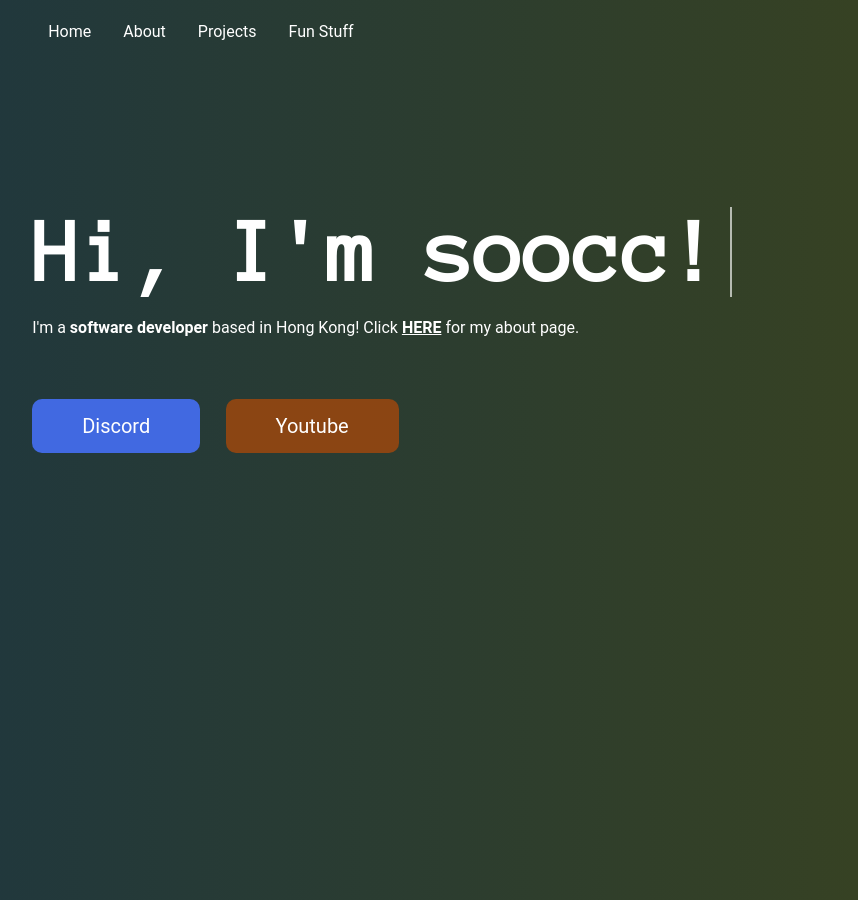
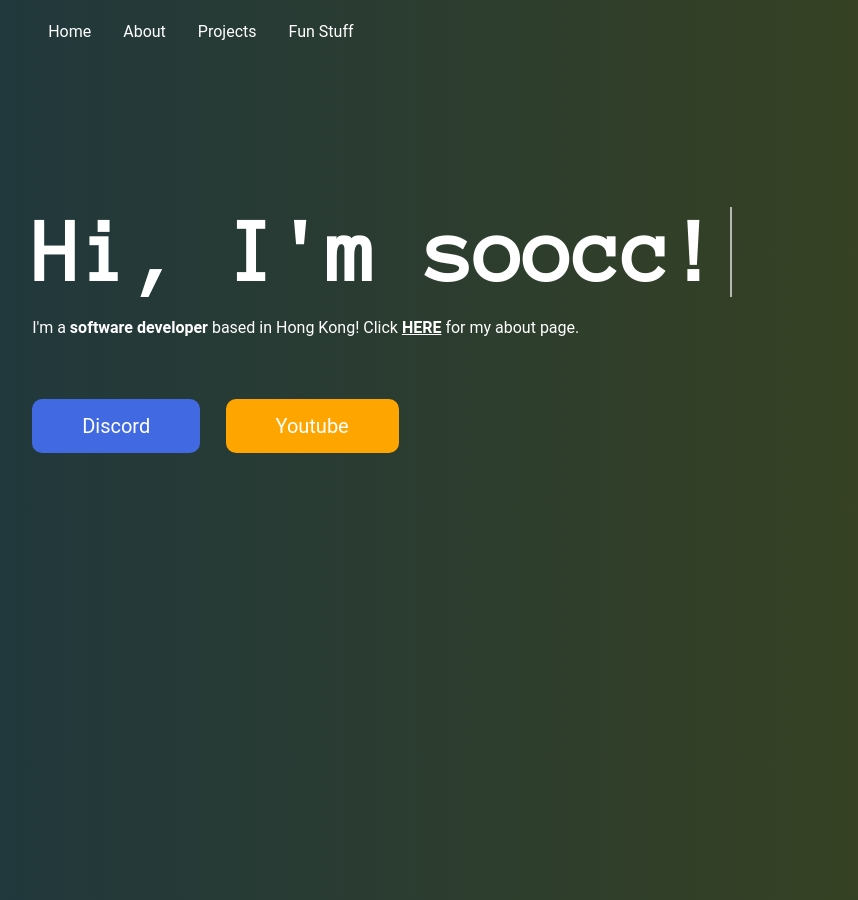
Before and after one commit to soocc/sooccsocks2, a Jekyll site: the page built from index.html, in a window 1280 px wide. Shown: the whole page, without its empty margins (39-897 px from the left). Built offline with Jekyll 4.4.1, drawn with Linux system fonts in a browser that asks for light colours; some web fonts are replaced.

Commit message:
Update index.html

```diff
--- a/index.html
+++ b/index.html
@@ -72,7 +72,7 @@ layout: default
 
       #youtube-btn {
         margin-left: 2%;
-        background-color: saddlebrown;
+        background-color: orange;
         color: white;
       }
     </style>
```
